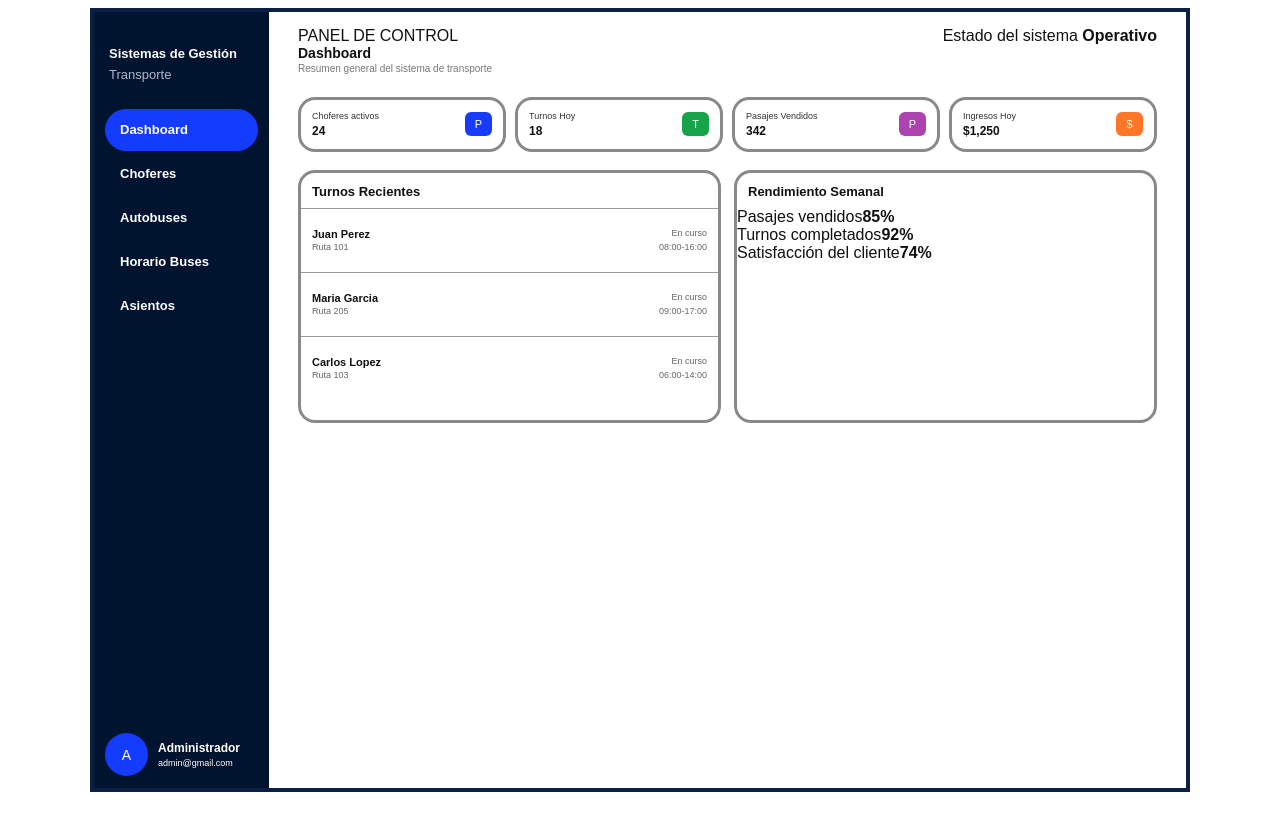
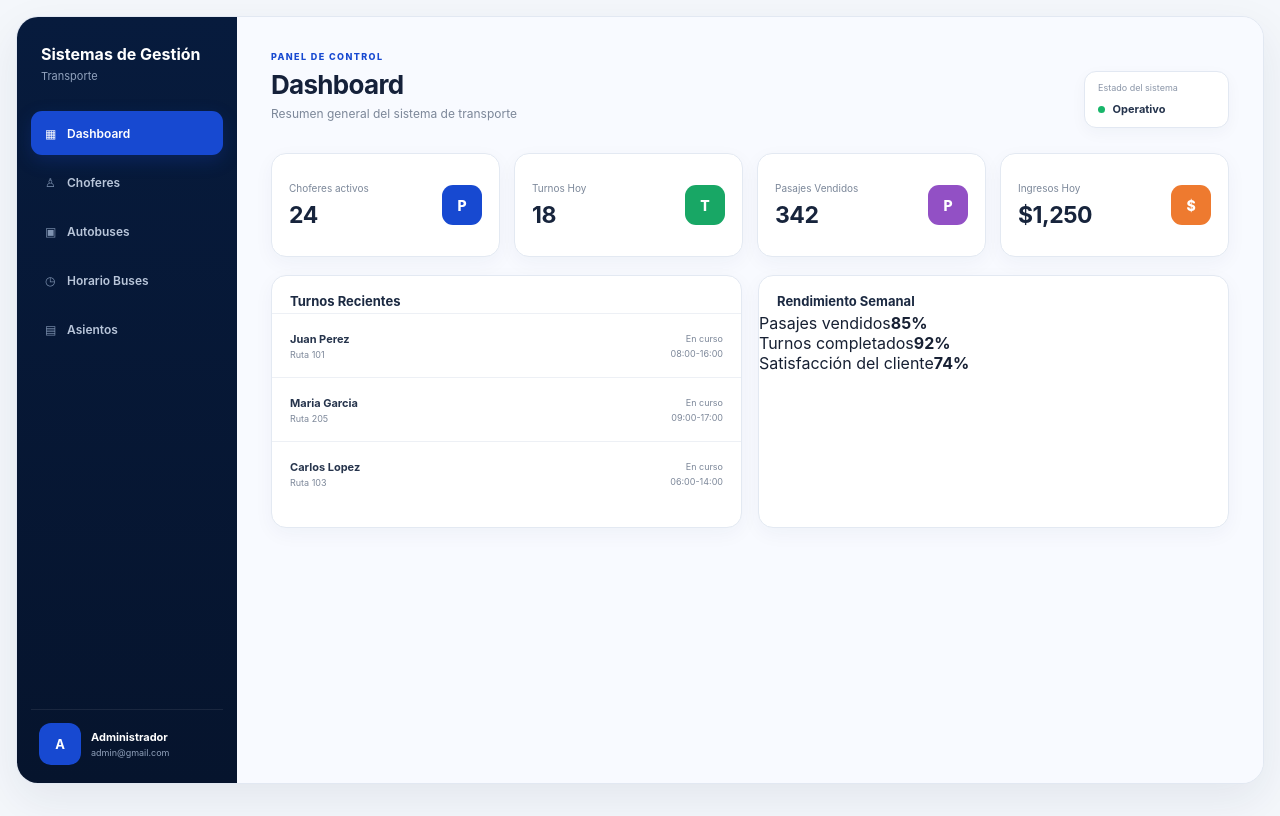
Before and after one commit to ikervegavaldes123-lang/frontend-buses, a React (Vite) app: page / in a window 1280 px wide. Built offline with nearby package versions, Linux system fonts and the light colour scheme.

Commit message:
Rediseñar visualmente el Dashboard

```diff
--- a/src/index.css
+++ b/src/index.css
@@ -1,557 +1,72 @@
-* {
-  box-sizing: border-box;
-}
+* { box-sizing: border-box; }
 
-:root {
-  font-family: Arial, Helvetica, sans-serif;
-  color: #111;
-  background: #fff;
-  font-synthesis: none;
-  text-rendering: optimizeLegibility;
-}
-
-html,
-body,
-#root {
-  margin: 0;
-  min-width: 320px;
-  min-height: 100%;
-}
-
-body {
-  min-height: 100vh;
-  background: #fff;
-}
-
-button,
-input,
-select {
-  font: inherit;
-}
-
-button {
-  cursor: pointer;
-}
-
-.dashboard-layout {
-  width: min(100% - 8px, 1100px);
-  min-height: calc(100vh - 16px);
-  margin: 8px auto;
-  display: flex;
-  background: #fff;
-  border: 4px solid #0b2043;
-  overflow: hidden;
-}
-
-.dashboard-sidebar {
-  width: 175px;
-  min-width: 175px;
-  min-height: 100%;
-  padding: 34px 11px 12px;
-  display: flex;
-  flex-direction: column;
-  justify-content: space-between;
-  color: #fff;
-  background: #00132f;
-}
-
-.sidebar-brand {
-  display: flex;
-  flex-direction: column;
-  gap: 5px;
-  padding: 0 4px 27px;
-}
-
-.sidebar-brand strong {
-  font-size: 13px;
-  line-height: 1.2;
-}
-
-.sidebar-brand span {
-  color: #aeb7c6;
-  font-size: 13px;
-}
-
-.sidebar-nav {
-  display: flex;
-  flex-direction: column;
-  gap: 2px;
-}
-
-.sidebar-link {
-  width: 100%;
-  min-height: 42px;
-  border: 0;
-  background: transparent;
-  color: #fff;
-  text-align: left;
-  padding: 10px 15px;
-  border-radius: 25px;
-  cursor: pointer;
-  font-size: 13px;
-  font-weight: 600;
-}
-
-.sidebar-link span {
-  display: none;
-}
-
-.sidebar-link.active,
-.sidebar-link:hover {
-  background: #143cff;
-}
-
-.sidebar-user {
-  display: grid;
-  grid-template-columns: 43px minmax(0, 1fr);
-  gap: 10px;
-  align-items: center;
-}
-
-.user-avatar {
-  width: 43px;
-  height: 43px;
-  border-radius: 50%;
-  display: grid;
-  place-items: center;
-  background: #143cff;
-  font-size: 14px;
-}
-
-.user-info {
-  min-width: 0;
-  display: flex;
-  flex-direction: column;
-  gap: 3px;
-}
-
-.user-info strong,
-.user-info span {
-  overflow: hidden;
-  text-overflow: ellipsis;
-  white-space: nowrap;
-}
-
-.user-info strong {
-  font-size: 12px;
-}
-
-.user-info span {
-  color: #fff;
-  font-size: 9px;
-}
-
-.logout-button {
-  display: none;
-}
-
-.dashboard-content {
-  flex: 1;
-  min-width: 0;
-  padding: 15px 29px 20px;
-  background: #fff;
-}
-
-.dashboard-header {
-  display: flex;
-  align-items: flex-start;
-  justify-content: space-between;
-  gap: 20px;
-}
-
-.dashboard-header h1 {
-  margin: 0;
-  font-size: 14px;
-  line-height: 1.2;
-}
-
-.dashboard-header p {
-  margin: 1px 0 23px;
-  color: #777;
-  font-size: 10px;
-}
-
-.add-driver-button {
-  border: 0;
-  border-radius: 8px;
-  padding: 9px 14px;
-  color: #fff;
-  background: #143cff;
-  font-size: 11px;
-  font-weight: 700;
-  transition: transform 0.15s, background 0.15s;
-}
-
-.add-driver-button:hover,
-.primary-button:hover {
-  background: #0d2ed6;
-  transform: translateY(-1px);
-}
-
-.stats-grid {
-  display: grid;
-  grid-template-columns: repeat(4, minmax(0, 1fr));
-  gap: 9px;
-  margin-bottom: 18px;
-}
-
-.stat-card {
-  min-height: 55px;
-  padding: 8px 11px;
-  display: flex;
-  align-items: center;
-  justify-content: space-between;
-  border: 3px solid #898989;
-  border-radius: 17px;
-  background: #fff;
-}
-
-.stat-card div {
-  display: flex;
-  flex-direction: column;
-  gap: 3px;
-}
-
-.stat-card span:first-child {
-  color: #333;
-  font-size: 9px;
-}
-
-.stat-card strong {
-  font-size: 12px;
-}
-
-.stat-icon {
-  width: 27px;
-  height: 24px;
-  display: grid;
-  place-items: center;
-  border-radius: 6px;
-  color: #fff;
-  font-size: 11px;
-}
-
-.stat-icon.blue { background: #173cff; }
-.stat-icon.green { background: #16a34a; }
-.stat-icon.purple { background: #ad43b0; }
-.stat-icon.orange { background: #ff7626; }
-
-.dashboard-grid {
-  display: grid;
-  grid-template-columns: 1fr 1fr;
-  gap: 13px;
-}
-
-.dashboard-panel {
-  min-height: 253px;
-  border: 3px solid #898989;
-  border-radius: 17px;
-  background: #fff;
-  overflow: hidden;
-}
-
-.dashboard-panel h2 {
-  margin: 0;
-  padding: 11px 11px 9px;
-  font-size: 13px;
-}
-
-.panel-title-row {
-  display: flex;
-  align-items: center;
-  justify-content: space-between;
-  padding: 0 11px;
-}
-
-.panel-title-row h2 {
-  padding: 11px 0 2px;
-}
-
-.panel-title-row p {
-  margin: 0 0 9px;
-  color: #777;
-  font-size: 9px;
-}
-
-.choferes-panel {
-  min-height: 0;
-}
-
-.table-wrapper {
-  width: 100%;
-  overflow-x: auto;
-}
-
-.choferes-panel table {
-  width: 100%;
-  min-width: 650px;
-  border-collapse: collapse;
-}
-
-.choferes-panel th,
-.choferes-panel td {
-  padding: 9px 10px;
-  border-top: 1px solid #ddd;
-  text-align: left;
-  font-size: 10px;
-}
-
-.choferes-panel th {
-  color: #555;
-  background: #f6f7fa;
-  font-size: 9px;
-  font-weight: 700;
-}
-
-.choferes-panel td {
-  vertical-align: middle;
-}
-
-.table-actions {
-  display: flex;
-  gap: 5px;
-}
-
-.table-actions button {
-  border: 0;
-  border-radius: 5px;
-  padding: 5px 7px;
-  font-size: 9px;
-  font-weight: 700;
-}
-
-.edit-button {
-  color: #143cff;
-  background: #e9edff;
-}
-
-.edit-button:hover {
-  background: #dce3ff;
-}
-
-.delete-button {
-  color: #b42318;
-  background: #ffebe9;
-}
-
-.delete-button:hover {
-  background: #ffd9d5;
-}
-
-.status-badge {
-  display: inline-block;
-  padding: 4px 7px;
-  border-radius: 999px;
-  font-size: 8px;
-  font-weight: 700;
-}
-
-.status-badge.active {
-  color: #087443;
-  background: #dcfce7;
-}
-
-.status-badge.inactive {
-  color: #9a3412;
-  background: #ffedd5;
-}
-
-.empty-table {
-  padding: 30px 15px !important;
-  color: #777;
-  text-align: center !important;
-}
-
-.shift-item {
-  min-height: 64px;
-  padding: 10px 11px;
-  display: flex;
-  align-items: center;
-  justify-content: space-between;
-  border-top: 1px solid #999;
-}
-
-.shift-item > div:first-child {
-  display: flex;
-  flex-direction: column;
-  gap: 2px;
-}
-
-.shift-item strong {
-  font-size: 11px;
-}
-
-.shift-item span,
-.shift-item small {
-  color: #666;
-  font-size: 9px;
-}
-
-.shift-status {
-  display: flex;
-  flex-direction: column;
-  align-items: flex-end;
-  gap: 4px;
-}
-
-.modal-overlay {
-  position: fixed;
-  inset: 0;
-  z-index: 1000;
-  display: grid;
-  place-items: center;
-  padding: 20px;
-  background: rgba(0, 19, 47, 0.62);
-}
-
-.driver-form {
-  width: min(100%, 440px);
-  max-height: calc(100vh - 40px);
-  overflow-y: auto;
-  padding: 22px;
-  border-radius: 16px;
-  background: #fff;
-  box-shadow: 0 20px 60px rgba(0, 0, 0, 0.25);
-}
-
-.driver-form-header {
-  display: flex;
-  align-items: flex-start;
-  justify-content: space-between;
-  gap: 15px;
-  margin-bottom: 17px;
-}
-
-.driver-form-header h2 {
-  margin: 0 0 4px;
-  padding: 0;
-  font-size: 17px;
-}
-
-.driver-form-header p {
-  margin: 0;
-  color: #777;
-  font-size: 10px;
-}
-
-.modal-close {
-  width: 30px;
-  height: 30px;
-  border: 0;
-  border-radius: 50%;
-  color: #555;
-  background: #f1f3f5;
-  font-size: 20px;
-  line-height: 1;
-}
-
-.modal-close:hover {
-  background: #e4e7eb;
-}
-
-.driver-form label {
-  display: flex;
-  flex-direction: column;
-  gap: 6px;
-  margin-bottom: 12px;
-  color: #333;
-  font-size: 10px;
-  font-weight: 700;
-}
-
-.driver-form input,
-.driver-form select {
-  width: 100%;
-  border: 1px solid #c9ced6;
-  border-radius: 7px;
-  padding: 9px 10px;
-  outline: none;
-  background: #fff;
-  color: #111;
-  font-size: 11px;
-}
-
-.driver-form input:focus,
-.driver-form select:focus {
-  border-color: #143cff;
-  box-shadow: 0 0 0 2px rgba(20, 60, 255, 0.1);
-}
-
-.driver-form-actions {
-  display: flex;
-  justify-content: flex-end;
-  gap: 8px;
-  margin-top: 18px;
-}
-
-.secondary-button,
-.primary-button {
-  border: 0;
-  border-radius: 7px;
-  padding: 9px 13px;
-  font-size: 10px;
-  font-weight: 700;
-}
-
-.secondary-button {
-  color: #333;
-  background: #edf0f3;
-}
-
-.secondary-button:hover {
-  background: #dfe3e8;
-}
-
-.primary-button {
-  color: #fff;
-  background: #143cff;
-  transition: transform 0.15s, background 0.15s;
-}
-
-@media (max-width: 760px) {
-  .dashboard-layout {
-    width: 100%;
-    min-height: 100vh;
-    margin: 0;
-    border-width: 0;
-  }
-
-  .dashboard-sidebar {
-    width: 135px;
-    min-width: 135px;
-  }
-
-  .dashboard-content {
-    padding: 15px;
-  }
-
-  .choferes-header {
-    flex-direction: column;
-  }
-}
-
-@media (max-width: 560px) {
-  .dashboard-layout {
-    display: block;
-  }
-
-  .dashboard-sidebar {
-    width: 100%;
-    min-width: 0;
-    min-height: auto;
-    padding: 15px;
-  }
-
-  .sidebar-brand {
-    padding-bottom: 12px;
-  }
-
-  .sidebar-nav {
-    display: grid;
-    grid-template-columns: repeat(2, 1fr);
-  }
-
-  .dashboard-content {
-    padding: 15px 10px;
-  }
-}
+:root { font-family: Inter, ui-sans-serif, system-ui, -apple-system, BlinkMacSystemFont, "Segoe UI", sans-serif; color: #172033; background: #f4f7fb; font-synthesis: none; text-rendering: optimizeLegibility; }
+html, body, #root { margin: 0; min-width: 320px; min-height: 100%; }
+body { min-height: 100vh; background: #f4f7fb; }
+button, input, select { font: inherit; }
+button { cursor: pointer; }
+.dashboard-layout { width: min(100% - 32px, 1280px); min-height: calc(100vh - 32px); margin: 16px auto; display: flex; background: #f8faff; border: 1px solid #e2e8f2; border-radius: 22px; overflow: hidden; box-shadow: 0 16px 45px rgba(21,40,72,.08); }
+.dashboard-sidebar { width: 220px; min-width: 220px; min-height: 100%; padding: 28px 14px 18px; display: flex; flex-direction: column; justify-content: space-between; color: #fff; background: linear-gradient(180deg,#071b3d 0%,#06142d 100%); }
+.sidebar-brand { display: flex; flex-direction: column; gap: 5px; padding: 0 10px 28px; }
+.sidebar-brand strong { font-size: 16px; line-height: 1.2; }
+.sidebar-brand span { color: #91a2bd; font-size: 11px; }
+.sidebar-nav { display: flex; flex-direction: column; gap: 5px; }
+.sidebar-link { width: 100%; min-height: 44px; border: 0; background: transparent; color: #b9c6da; text-align: left; padding: 11px 14px; border-radius: 11px; font-size: 12px; font-weight: 600; transition: .18s ease; }
+.sidebar-link span { display: inline-block; width: 22px; color: #7f93b1; }
+.sidebar-link.active, .sidebar-link:hover { color: #fff; background: #1749d1; box-shadow: 0 6px 18px rgba(23,73,209,.22); }
+.sidebar-link.active span, .sidebar-link:hover span { color: #fff; }
+.sidebar-user { display: grid; grid-template-columns: 42px minmax(0,1fr); gap: 10px; align-items: center; padding: 13px 8px 0; border-top: 1px solid rgba(255,255,255,.08); }
+.user-avatar { width: 42px; height: 42px; border-radius: 12px; display: grid; place-items: center; background: #1749d1; font-size: 13px; font-weight: 700; }
+.user-info { min-width: 0; display: flex; flex-direction: column; gap: 3px; }
+.user-info strong, .user-info span { overflow: hidden; text-overflow: ellipsis; white-space: nowrap; }
+.user-info strong { font-size: 11px; color: #fff; }
+.user-info span { color: #8fa0ba; font-size: 9px; }
+.logout-button { display: none; }
+.dashboard-content { flex: 1; min-width: 0; padding: 34px; background: #f8faff; }
+.dashboard-header { display: flex; align-items: flex-start; justify-content: space-between; gap: 20px; }
+.dashboard-header h1 { margin: 0; font-size: 26px; line-height: 1.2; letter-spacing: -.7px; color: #15213a; }
+.dashboard-header p { margin: 6px 0 27px; color: #7c8799; font-size: 12px; }
+.dashboard-main-header { align-items: center; margin-bottom: 5px; }
+.dashboard-eyebrow { display: block; margin-bottom: 7px; color: #1749d1; font-size: 9px; font-weight: 800; letter-spacing: 1.4px; }
+.dashboard-welcome { min-width: 145px; padding: 10px 13px; border: 1px solid #e2e8f2; border-radius: 12px; background: #fff; box-shadow: 0 5px 16px rgba(21,40,72,.04); }
+.dashboard-welcome span { display: block; margin-bottom: 4px; color: #8b96a8; font-size: 9px; }
+.dashboard-welcome strong { color: #24334c; font-size: 11px; }
+.dashboard-welcome i { display: inline-block; width: 7px; height: 7px; margin-right: 5px; border-radius: 50%; background: #18b66a; }
+.add-driver-button { border: 0; border-radius: 9px; padding: 10px 15px; color: #fff; background: #1749d1; font-size: 11px; font-weight: 700; transition: .18s; }
+.add-driver-button:hover, .primary-button:hover { background: #103cae; transform: translateY(-1px); }
+.stats-grid { display: grid; grid-template-columns: repeat(4,minmax(0,1fr)); gap: 14px; margin-bottom: 18px; }
+.stat-card { min-height: 104px; padding: 17px; display: flex; align-items: center; justify-content: space-between; border: 1px solid #e3e9f2; border-radius: 15px; background: #fff; box-shadow: 0 6px 20px rgba(31,55,88,.045); transition: .18s; }
+.stat-card:hover { transform: translateY(-2px); box-shadow: 0 10px 24px rgba(31,55,88,.08); }
+.stat-card div { display: flex; flex-direction: column; gap: 7px; }
+.stat-card span:first-child { color: #7b8799; font-size: 10px; }
+.stat-card strong { color: #17243c; font-size: 23px; letter-spacing: -.5px; }
+.stat-icon { width: 40px; height: 40px; display: grid; place-items: center; border-radius: 11px; color: #fff; font-size: 14px; font-weight: 800; }
+.stat-icon.blue { background: #1749d1; } .stat-icon.green { background: #18a765; } .stat-icon.purple { background: #9250c5; } .stat-icon.orange { background: #ee7a2f; }
+.dashboard-grid { display: grid; grid-template-columns: 1fr 1fr; gap: 16px; }
+.dashboard-panel { min-height: 253px; border: 1px solid #e3e9f2; border-radius: 15px; background: #fff; overflow: hidden; box-shadow: 0 6px 20px rgba(31,55,88,.045); }
+.dashboard-panel h2 { margin: 0; padding: 17px 18px 4px; font-size: 13px; color: #1c2a42; }
+.panel-title-row { display: flex; align-items: center; justify-content: space-between; padding: 0 18px; }
+.panel-title-row h2 { padding: 17px 0 3px; } .panel-title-row p { margin: 0 0 12px; color: #8a95a5; font-size: 9px; }
+.choferes-panel { min-height: 0; } .table-wrapper { width: 100%; overflow-x: auto; }
+.choferes-panel table { width: 100%; min-width: 650px; border-collapse: collapse; }
+.choferes-panel th, .choferes-panel td { padding: 10px; border-top: 1px solid #edf0f5; text-align: left; font-size: 10px; }
+.choferes-panel th { color: #69768a; background: #fafbfc; font-size: 9px; font-weight: 700; }
+.table-actions { display: flex; gap: 5px; } .table-actions button { border: 0; border-radius: 6px; padding: 5px 7px; font-size: 9px; font-weight: 700; }
+.edit-button { color: #1749d1; background: #edf2ff; } .delete-button { color: #b42318; background: #fff0ee; }
+.status-badge { display: inline-block; padding: 4px 7px; border-radius: 999px; font-size: 8px; font-weight: 700; }
+.status-badge.active { color: #087443; background: #dcfce7; } .status-badge.inactive { color: #9a3412; background: #ffedd5; }
+.empty-table { padding: 30px 15px !important; color: #777; text-align: center !important; }
+.shift-item { min-height: 64px; padding: 10px 18px; display: flex; align-items: center; justify-content: space-between; border-top: 1px solid #edf0f5; }
+.shift-item > div:first-child { display: flex; flex-direction: column; gap: 3px; } .shift-item strong { font-size: 11px; color: #26344c; } .shift-item span,.shift-item small { color: #7c8799; font-size: 9px; } .shift-status { display: flex; flex-direction: column; align-items: flex-end; gap: 4px; }
+.modal-overlay { position: fixed; inset: 0; z-index: 1000; display: grid; place-items: center; padding: 20px; background: rgba(5,18,42,.62); }
+.driver-form { width: min(100%,440px); max-height: calc(100vh - 40px); overflow-y: auto; padding: 22px; border-radius: 16px; background: #fff; box-shadow: 0 20px 60px rgba(0,0,0,.25); }
+.driver-form-header { display: flex; align-items: flex-start; justify-content: space-between; gap: 15px; margin-bottom: 17px; }
+.driver-form-header h2 { margin: 0 0 4px; padding: 0; font-size: 17px; } .driver-form-header p { margin: 0; color: #777; font-size: 10px; }
+.modal-close { width: 30px; height: 30px; border: 0; border-radius: 50%; color: #555; background: #f1f3f5; font-size: 20px; }
+.driver-form label { display: flex; flex-direction: column; gap: 6px; margin-bottom: 12px; color: #333; font-size: 10px; font-weight: 700; }
+.driver-form input,.driver-form select { width: 100%; border: 1px solid #c9ced6; border-radius: 7px; padding: 9px 10px; outline: none; background: #fff; color: #111; font-size: 11px; }
+.driver-form input:focus,.driver-form select:focus { border-color: #1749d1; box-shadow: 0 0 0 2px rgba(23,73,209,.1); }
+.driver-form-actions { display: flex; justify-content: flex-end; gap: 8px; margin-top: 18px; } .secondary-button,.primary-button { border: 0; border-radius: 7px; padding: 9px 13px; font-size: 10px; font-weight: 700; } .secondary-button { color: #333; background: #edf0f3; } .primary-button { color: #fff; background: #1749d1; }
+@media (max-width:900px) { .stats-grid { grid-template-columns: repeat(2,1fr); } .dashboard-grid { grid-template-columns: 1fr; } }
+@media (max-width:760px) { .dashboard-layout { width:100%; min-height:100vh; margin:0; border:0; border-radius:0; } .dashboard-sidebar { width:175px; min-width:175px; } .dashboard-content { padding:24px 20px; } }
+@media (max-width:560px) { .dashboard-layout { display:block; } .dashboard-sidebar { width:100%; min-width:0; min-height:auto; padding:15px; } .sidebar-brand { padding-bottom:12px; } .sidebar-nav { display:grid; grid-template-columns:repeat(2,1fr); } .dashboard-content { padding:20px 12px; } .dashboard-main-header { display:block; } .dashboard-welcome { margin-bottom:18px; } .stats-grid { grid-template-columns:1fr 1fr; gap:9px; } .stat-card { padding:13px; } .stat-card strong { font-size:19px; } }
```
